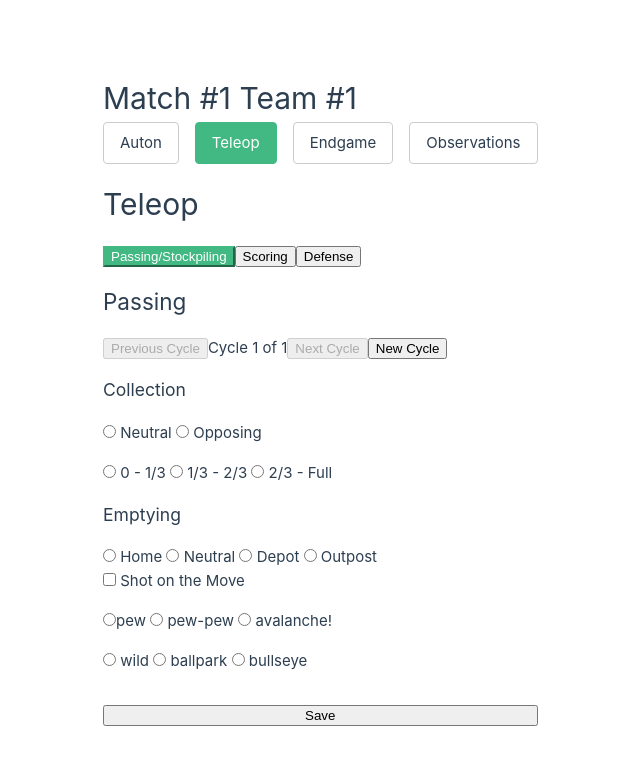
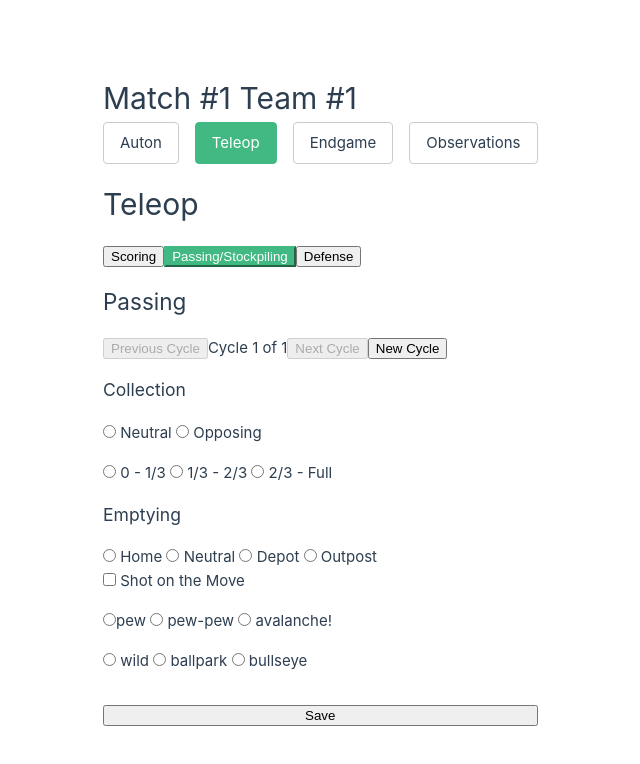
Before and after one commit to lauramoore/2026RebuiltScout, a Vue app: page /scout/1/1/teleop/passing in a window 1280 px wide. Shown: the top 764 px of the page, without its empty margins (537-1177 px from the left). Built offline with nearby package versions, Linux system fonts and the light colour scheme; no server answers; the database is empty; sample sign-in values are in the browser's storage.

Commit message:
fixing reactivity, why teleop scoring wasnt able to increase cycles

```diff
--- a/src/scout/ScoutView.vue
+++ b/src/scout/ScoutView.vue
@@ -70,11 +70,8 @@ const currentSection = computed(() => {
 const currentModel = computed({
   get() {
     if (currentSection.value) {
-      // Ensure the section exists on formData before returning it
-      if (!formData[currentSection.value]) {
-        formData[currentSection.value] = {};
-      }
-      return formData[currentSection.value];
+      // Return the data for the current section, or a default empty object if it's falsy.
+      return formData[currentSection.value] || {};
     }
     return {};
   },
--- a/src/scout/components/DefenseCycle.vue
+++ b/src/scout/components/DefenseCycle.vue
@@ -62,24 +62,16 @@ const props = defineProps({
 
 const emit = defineEmits(['update:modelValue']);
 
-const defenseLocation = computed({
-  get: () => props.modelValue.defenseLocation,
-  set: (value) => emit('update:modelValue', { ...props.modelValue, defenseLocation: value })
-});
-const effective = computed({
-  get: () => props.modelValue.effective,
-  set: (value) => emit('update:modelValue', { ...props.modelValue, effective: value })
-});
-const penalties = computed({
-  get: () => props.modelValue.penalties,
-  set: (value) => emit('update:modelValue', { ...props.modelValue, penalties: value })
-});
-const majorFoul = computed({
-  get: () => props.modelValue.majorFoul,
-  set: (value) => emit('update:modelValue', { ...props.modelValue, majorFoul: value })
-});
-const techFoul = computed({
-  get: () => props.modelValue.techFoul,
-  set: (value) => emit('update:modelValue', { ...props.modelValue, techFoul: value })
-});
+const useVModel = (key) => {
+    return computed({
+        get: () => props.modelValue[key],
+        set: (value) => emit('update:modelValue', { ...props.modelValue, [key]: value })
+    });
+};
+
+const defenseLocation = useVModel('defenseLocation');
+const effective = useVModel('effective');
+const penalties = useVModel('penalties');
+const majorFoul = useVModel('majorFoul');
+const techFoul = useVModel('techFoul');
 </script>
--- a/src/scout/components/PassingCycle.vue
+++ b/src/scout/components/PassingCycle.vue
@@ -77,28 +77,17 @@ const props = defineProps({
 
 const emit = defineEmits(['update:modelValue']);
 
-const fromLocation = computed({
-  get: () => props.modelValue.fromLocation,
-  set: (value) => emit('update:modelValue', { ...props.modelValue, fromLocation: value })
-});
-const capacity = computed({
-  get: () => props.modelValue.capacity,
-  set: (value) => emit('update:modelValue', { ...props.modelValue, capacity: value })
-});
-const toLocation = computed({
-  get: () => props.modelValue.toLocation,
-  set: (value) => emit('update:modelValue', { ...props.modelValue, toLocation: value })
-});
-const speed = computed({
-  get: () => props.modelValue.speed,
-  set: (value) => emit('update:modelValue', { ...props.modelValue, speed: value })
-});
-const accuracy = computed({
-  get: () => props.modelValue.accuracy,
-  set: (value) => emit('update:modelValue', { ...props.modelValue, accuracy: value })
-});
-const mobileShotCapable = computed({
-  get: () => props.modelValue.mobileShotCapable,
-  set: (value) => emit('update:modelValue', { ...props.modelValue, mobileShotCapable: value })
-});
+const useVModel = (key) => {
+    return computed({
+        get: () => props.modelValue[key],
+        set: (value) => emit('update:modelValue', { ...props.modelValue, [key]: value })
+    });
+};
+
+const fromLocation = useVModel('fromLocation');
+const capacity = useVModel('capacity');
+const toLocation = useVModel('toLocation');
+const speed = useVModel('speed');
+const accuracy = useVModel('accuracy');
+const mobileShotCapable = useVModel('mobileShotCapable');
 </script>
--- a/src/scout/components/ScoreCycle.vue
+++ b/src/scout/components/ScoreCycle.vue
@@ -70,24 +70,16 @@ const props = defineProps({
 
 const emit = defineEmits(['update:modelValue']);
 
-const fromLocation = computed({
-  get: () => props.modelValue.collectionLocation,
-  set: (value) => emit('update:modelValue', { ...props.modelValue, collectionLocation: value })
-});
-const capacity = computed({
-  get: () => props.modelValue.fromLocation,
-  set: (value) => emit('update:modelValue', { ...props.modelValue, fromLocation: value })
-});
-const speed = computed({
-  get: () => props.modelValue.speed,
-  set: (value) => emit('update:modelValue', { ...props.modelValue, speed: value })
-});
-const accuracy = computed({
-  get: () => props.modelValue.accuracy,
-  set: (value) => emit('update:modelValue', { ...props.modelValue, accuracy: value })
-});
-const mobileShotCapable = computed({
-  get: () => props.modelValue.fromLocation,
-  set: (value) => emit('update:modelValue', { ...props.modelValue, fromLocation: value })
-});
+const useVModel = (key) => {
+    return computed({
+        get: () => props.modelValue[key],
+        set: (value) => emit('update:modelValue', { ...props.modelValue, [key]: value })
+    });
+};
+
+const fromLocation = useVModel('fromLocation');
+const capacity = useVModel('capacity');
+const speed = useVModel('speed');
+const accuracy = useVModel('accuracy');
+const mobileShotCapable = useVModel('mobileShotCapable');
 </script>
--- a/src/scout/components/ScoutAuton.vue
+++ b/src/scout/components/ScoutAuton.vue
@@ -27,7 +27,7 @@ const currentIndex = ref(0);
 
 watch(() => model.value.scoring, (newCycles) => {
     if (!newCycles || newCycles.length === 0) {
-        model.value = { ...model.value, scoring: [{}] };
+        model.value.scoring = [{}];
     }
     currentIndex.value = (model.value.scoring?.length || 1) - 1;
 }, { immediate: true });
@@ -39,15 +39,14 @@ const currentCycleModel = computed({
   set: (value) => {
     const newCycles = [...(model.value.scoring || [])];
     newCycles[currentIndex.value] = value;
-    model.value = { ...model.value, scoring: newCycles };
+    model.value.scoring = newCycles;
   }
 });
 
 function addCycle() {
-  const cycles = model.value.scoring || [{}];
-  const lastCycle = cycles[cycles.length - 1] || {};
-  const newCycles = [...cycles, { ...lastCycle }];
-  model.value = { ...model.value, scoring: newCycles };
+  const cycles = model.value.scoring || [];
+  const newCycles = [...cycles, {}];
+  model.value.scoring = newCycles;
   currentIndex.value = newCycles.length - 1;
 }
 
--- a/src/scout/components/ScoutEndgame.vue
+++ b/src/scout/components/ScoutEndgame.vue
@@ -44,12 +44,12 @@ const model = computed({
 
 const climb = computed({
   get: () => model.value.climb,
-  set: (value) => { model.value = { ...model.value, climb: value }; }
+  set: (value) => { model.value.climb = value; }
 });
 
 const climbAborted = computed({
   get: () => model.value.climbAborted,
-  set: (value) => { model.value = { ...model.value, climbAborted: value }; }
+  set: (value) => { model.value.climbAborted = value; }
 });
 
 // --- Scoring Cycles ---
@@ -57,7 +57,7 @@ const scoringCurrentIndex = ref(0);
 
 watch(() => model.value.scoring, (newCycles) => {
     if (!newCycles || newCycles.length === 0) {
-        model.value = { ...model.value, scoring: [{}] };
+        model.value.scoring = [{}];
     }
     scoringCurrentIndex.value = (model.value.scoring?.length || 1) - 1;
 }, { immediate: true });
@@ -67,15 +67,14 @@ const currentScoringCycle = computed({
   set: (value) => {
     const newCycles = [...(model.value.scoring || [])];
     newCycles[scoringCurrentIndex.value] = value;
-    model.value = { ...model.value, scoring: newCycles };
+    model.value.scoring = newCycles;
   }
 });
 
 function addScoringCycle() {
-  const cycles = model.value.scoring || [{}];
-  const lastCycle = cycles[cycles.length - 1] || {};
-  const newCycles = [...cycles, { ...lastCycle }];
-  model.value = { ...model.value, scoring: newCycles };
+  const cycles = model.value.scoring || [];
+  const newCycles = [...cycles, {}];
+  model.value.scoring = newCycles;
   scoringCurrentIndex.value = newCycles.length - 1;
 }
 
--- a/src/scout/components/ScoutTeleop.vue
+++ b/src/scout/components/ScoutTeleop.vue
@@ -1,12 +1,14 @@
 <template>
   <h1>Teleop</h1>
   <div>
+      <router-link :to="`/scout/${$route.params.match}/${$route.params.team}/teleop/scoring`" custom v-slot="{ navigate, isActive }">
+      <button :class="{ active: isActive }" @click="navigate">Scoring</button>
+    </router-link>
+
     <router-link :to="`/scout/${$route.params.match}/${$route.params.team}/teleop/passing`" custom v-slot="{ navigate, isActive }">
       <button :class="{ active: isActive }" @click="navigate">Passing/Stockpiling</button>
     </router-link>
-    <router-link :to="`/scout/${$route.params.match}/${$route.params.team}/teleop/scoring`" custom v-slot="{ navigate, isActive }">
-      <button :class="{ active: isActive }" @click="navigate">Scoring</button>
-    </router-link>
+
     <router-link :to="`/scout/${$route.params.match}/${$route.params.team}/teleop/defense`" custom v-slot="{ navigate, isActive }">
       <button :class="{ active: isActive }" @click="navigate">Defense</button>
     </router-link>
@@ -53,19 +55,18 @@ const cycleType = computed(() => {
 
 const currentIndex = ref(0);
 
-watch(cycleType, (newType, oldType) => {
-    if (newType !== oldType && newType) {
-        const cycles = model.value[newType] || [];
-        currentIndex.value = cycles.length > 0 ? cycles.length - 1 : 0;
+watch(cycleType, (newType) => {
+    if (!newType) return;
+
+    const cycles = model.value[newType] || [];
+    if (cycles.length === 0) {
+        const newCycles = [{}];
+        model.value[newType] = newCycles;
+        currentIndex.value = 0;
+    } else {
+        currentIndex.value = cycles.length - 1;
     }
 }, { immediate: true });
-
-watch(cycleType, (newType) => {
-    if (newType && (!model.value[newType] || model.value[newType].length === 0)) {
-        const newCycles = [{}];
-        model.value = { ...model.value, [newType]: newCycles };
-    }
-}, { immediate: true, deep: true });
 
 
 const currentCycleModel = computed({
@@ -79,19 +80,15 @@ const currentCycleModel = computed({
     const cycles = model.value[cycleType.value] || [];
     const newCycles = [...cycles];
     newCycles[currentIndex.value] = value;
-    model.value = {
-      ...model.value,
-      [cycleType.value]: newCycles
-    };
+    model.value[cycleType.value] = newCycles;
   }
 });
 
 function addCycle() {
   if (!cycleType.value) return;
-  const cycles = model.value[cycleType.value] || [{}];
-  const lastCycle = cycles[cycles.length - 1] || {};
-  const newCycles = [...cycles, { ...lastCycle }];
-  model.value = { ...model.value, [cycleType.value]: newCycles };
+  const cycles = model.value[cycleType.value] || [];
+  const newCycles = [...cycles, {}];
+  model.value[cycleType.value] = newCycles;
   currentIndex.value = newCycles.length - 1;
 }
 
--- a/src/scout/scout.js
+++ b/src/scout/scout.js
@@ -28,7 +28,7 @@ const routes = [
             meta: { title: 'Scoring' }
         },
          {
-            path: 'passing', // -> /scout/:match/:team/teleop/defense
+            path: 'passing', // -> /scout/:match/:team/teleop/passing
             name: 'scout-teleop-passing',
             component: () => import('./components/PassingCycle.vue'),
             meta: { title: 'Passing' }
```
